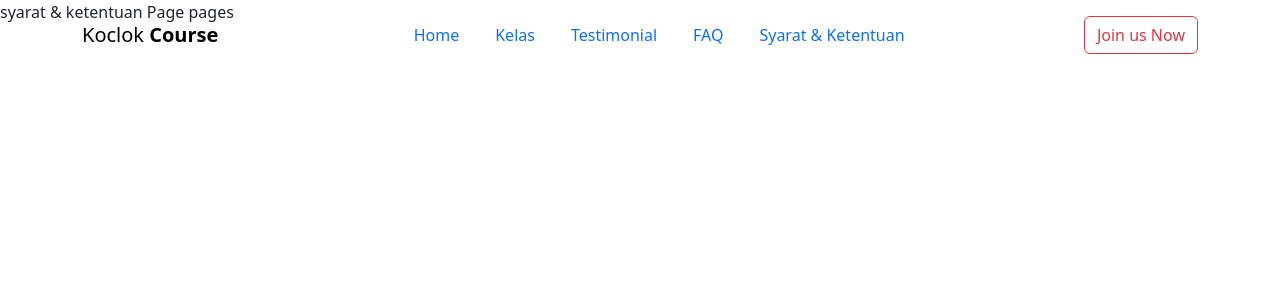
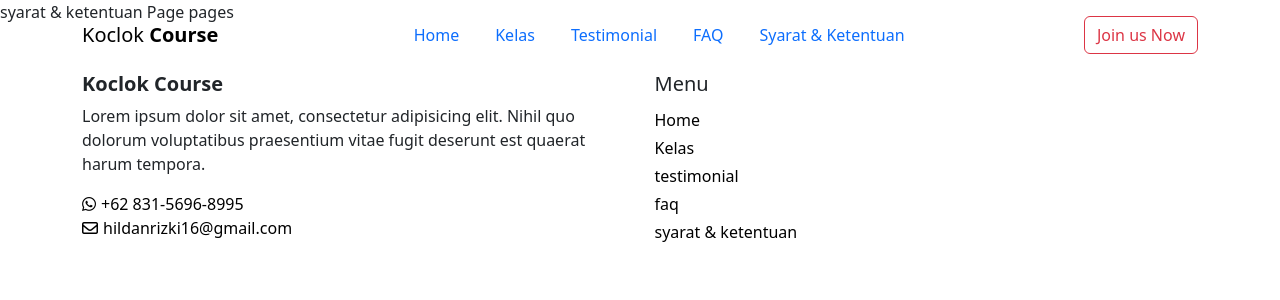
Before and after one commit to HildanRizkiBV2/reactjsx, a React (Vite) app: page /reactjsx/syaratketen in a window 1280 px wide. Shown: the top 300 px of the page. Built offline with nearby package versions, Linux system fonts and the light colour scheme.

Commit message:
add footer

```diff
--- /dev/null
+++ b/components/FooterWeb.jsx
@@ -0,0 +1,41 @@
+import { Link } from 'react-router-dom'
+import { Row ,Container ,Nav ,Col } from 'react-bootstrap';
+import { navLinks } from '../src/data/index.js';
+import { NavLink } from 'react-router-dom';
+
+const FooterWeb = () => {
+  return(
+    <div className="footer mb-3">
+      <Container>
+        <Row>
+          <Col>
+            <h5 className="pt-5 fw-bold">Koclok <span>Course</span></h5>
+            <p className="disc">Lorem ipsum dolor sit amet, consectetur adipisicing elit. Nihil quo dolorum voluptatibus praesentium vitae fugit deserunt est quaerat harum tempora.</p>
+            <div className="no">
+              <Link className="text-decoration-none">
+                <i className="fa-brands fa-whatsapp "></i>
+                <p className="m-0">+62 831-5696-8995</p>
+              </Link>
+            </div>
+            <div className="email">
+              <Link className="text-decoration-none">
+                <i className="fa-regular fa-envelope"></i>
+                <p className="m-0">hildanrizki16@gmail.com</p>
+              </Link>
+            </div>
+          </Col>
+          <Col className="d-flex flex-column menu gap-1">
+            <h5 className="pt-5 ">Menu</h5>
+            <Link to="/reactjsx/">Home</Link>
+            <Link to="/reactjsx/kelas">Kelas</Link>
+            <Link to="/reactjsx/testimonial">testimonial</Link>
+            <Link to="/reactjsx/faq">faq</Link>
+            <Link to="/reactjsx/syarken">syarat & ketentuan</Link>
+          </Col>
+        </Row>
+      </Container>
+    </div>
+    )
+}
+
+export default FooterWeb
--- a/src/App.jsx
+++ b/src/App.jsx
@@ -1,5 +1,6 @@
 import { Routes ,Route } from 'react-router-dom';
 import NavbarWeb from '../components/NavbarWeb.jsx'
+import FooterWeb from '../components/FooterWeb.jsx'
 import HomePage from './pages/HomePage.jsx';
 import KelasPage from './pages/KelasPage.jsx';
 import TestimonialPage from './pages/TestimonialPage.jsx';
@@ -18,6 +19,7 @@ function App(){
           <Route path="/reactjsx/faq" Component={FaqPage} />
           <Route path="/reactjsx/syaratketen" Component={SyarkenPage} />
         </Routes>
+        <FooterWeb />
     </div>
     )
 }
--- a/src/main.css
+++ b/src/main.css
@@ -68,3 +68,22 @@ header {
 .homepage .kelas .row:nth-child(2) .star {
   color:gold;
 }
+.footer .no a,
+.footer .email a {
+  display:flex;
+  align-Items:center;
+  color:black;
+  column-gap: 5px;
+}
+.footer .nav-link a{
+  text-decoration:none;
+}
+.footer .menu a{
+  text-decoration:none;
+  color:black;
+}
+.footer .row:nth-child(1){
+  display:grid;
+  grid-template-columns:repeat(auto-fit,minmax(300px,1fr));
+  gap:5px;
+}
--- a/src/pages/HomePage.jsx
+++ b/src/pages/HomePage.jsx
@@ -1,4 +1,4 @@
-import { Row ,Container , Col} from 'react-bootstrap';
+import { Row ,Container ,Col } from 'react-bootstrap';
 import HeroImage from '../assets/img/hero.png'
 import Typewriter from 'typewriter-effect';
 import cursor from 'typewriter-effect';
```
